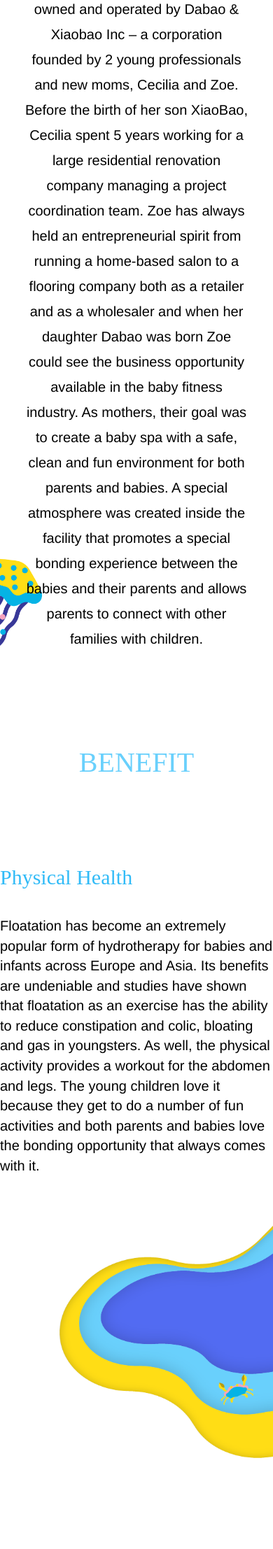
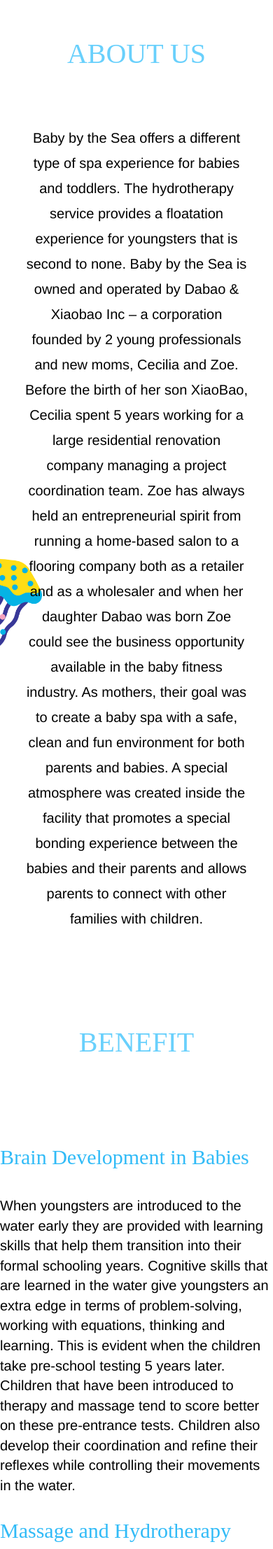
Before and after one commit to RichardQin918/bbbs, a PHP site: page / in a window 390 px wide. Shown: the part 901-3115 px from the top of the page at 70% size. Run offline with PHP 8.4, Linux system fonts and the light colour scheme; some web fonts are replaced.

Commit message:
update responsive

```diff
--- a/index.html
+++ b/index.html
@@ -94,17 +94,18 @@
             <div class="row align-left">
                 <div class="col-md-1"></div>
                 <div class=" col-md-6">
-                    <h2 data-aos="fade-right" class="aos-init aos-animate section-sub bold unselectable">Physical Health</h2>
+                    <h2 data-aos="fade-right" class="aos-init aos-animate section-sub bold unselectable">Brain Development in Babies</h2>
                     <div data-aos="fade-right" class="aos-init aos-animate content-md unselectable">
                         <p>
-                            Floatation has become an extremely popular form of
-                            hydrotherapy for babies and infants across Europe and Asia.
-                            Its benefits are undeniable and studies have shown that floatation
-                            as an exercise has the ability to reduce constipation and colic,
-                            bloating and gas in youngsters. As well, the physical activity provides
-                            a workout for the abdomen and legs. The young children love it because
-                            they get to do a number of fun activities and both parents and
-                            babies love the bonding opportunity that always comes with it.
+                            When youngsters are introduced to the water early they are provided with learning skills that help them transition into their formal schooling years. Cognitive skills that are learned in the water give youngsters an extra edge in terms of problem-solving, working with equations, thinking and learning. This is evident when the children take pre-school testing 5 years later. Children that have been introduced to therapy and massage tend to score better on these pre-entrance tests. Children also develop their coordination and refine their reflexes while controlling their movements in the water.
+                        </p>
+                    </div>
+                    <h2 data-aos="fade-right" class="aos-init aos-animate section-sub bold unselectable">Massage and Hydrotherapy Benefits for Babies</h2>
+                    <div data-aos="fade-right" class="aos-init aos-animate content-md unselectable">
+                        <p>
+                            Hydrotherapy is a term that refers to exercising and floating in water and both neonatal massage and
+                            hydrotherapy are developmental techniques that are groundbreaking in nature. A number of different physical,
+                            emotional and mental benefits are available to babies and neonates.
                         </p>
                     </div>
                 </div>
@@ -115,15 +116,18 @@
                 <div class="left-beach col-md-5">
                 </div>
                 <div class=" col-md-6">
-                    <h2 data-aos="fade-left" class="aos-init aos-animate section-sub bold unselectable">Mental Health</h2>
+                    <h2 data-aos="fade-left" class="aos-init aos-animate section-sub bold unselectable">Emotional Development</h2>
                     <div data-aos="fade-left" class="aos-init aos-animate content-md unselectable">
                         <p>
-                            Babies that have been given the opportunity to float in a controlled and safe environment may also
-                            experience improved sensory integration, improvement, development and confidence, improved midline
-                            orientation and master language development. The interaction of the parent and child combined with relaxation,
-                            massage and hydrotherapy bring together a multifaceted approach for providing the best experience available to
-                            help guide the cognitive growth and neurological development of the child. Experience everything that a
-                            floatation session can provide to parents and adults by contacting us today.
+                            Hydrotherapy for babies helps improve socialization and builds up confidence and trust in others. All senses are stimulated and encouraged through therapy and massage, which in turn makes the baby feel more valued and loved.
+
+                            Water has a natural magic when it comes to improving sleep and improving any discomfort or pain felt from constipation, bloating, cramping or gas. As well, massage and hydrotherapy promote relaxation, which helps with growing pains, teething and muscle spasms. The overall relaxation provided by water begins to regulate emotions in children and improves their memories and attention.
+                        </p>
+                    </div>
+                    <h2 data-aos="fade-left" class="aos-init aos-animate section-sub bold unselectable">Parental Benefits</h2>
+                    <div data-aos="fade-left" class="aos-init aos-animate content-md unselectable">
+                        <p>
+                            As a parent you will experience an intense bonding with your child through communication, observation, relaxation and interaction. You as a parent will experience more self-confidence and improved parenting skills as you socialize with your baby and other parents.
                         </p>
                     </div>
                 </div>
--- a/public/css/layout.css
+++ b/public/css/layout.css
@@ -934,7 +934,7 @@ fieldset[disabled] .btn-theme {
 ----------------------------------------------------*/
 .footer {
   background-image: url("../../public/img/bg/footer.png");
-  background-size: 100%;
+  background-size: auto;
   background-repeat: no-repeat;
   min-height: 900px; }
   .footer .contact {
@@ -942,7 +942,6 @@ fieldset[disabled] .btn-theme {
     text-decoration: none;
     font-family: 'b';
     font-weight: 100;
-    margin: 20px 10px;
     line-height: 60px;
     text-align: center; }
     .footer .contact h1 {
@@ -952,6 +951,7 @@ fieldset[disabled] .btn-theme {
       line-height: 1.5;
       font-weight: bold; }
   .footer .contact-list {
+    display: none;
     font-size: 13px;
     color: #81848f;
     margin: 10px;
--- a/public/scss/layout.scss
+++ b/public/scss/layout.scss
@@ -1163,7 +1163,7 @@ fieldset[disabled] .btn-theme {
 ----------------------------------------------------*/
 .footer {
   background-image: url("../../public/img/bg/footer.png");
-  background-size: 100%;
+  background-size: auto;
   background-repeat: no-repeat;
   min-height: 900px;
   .contact {
@@ -1171,7 +1171,7 @@ fieldset[disabled] .btn-theme {
     text-decoration: none;
     font-family: 'b';
     font-weight: 100;
-    margin: 20px 10px;
+    // margin: 20px 10px;
     line-height: 60px;
     text-align: center;
     h1 {
@@ -1185,6 +1185,7 @@ fieldset[disabled] .btn-theme {
   }
 
   .contact-list {
+    display: none;
     font-size: 13px;
     color: #81848f;
     margin: 10px;
```
Also changed, not shown: public/css/responsive.css (+46 -24 lines), public/scss/responsive.scss (+35 -10 lines), 2 other files.
